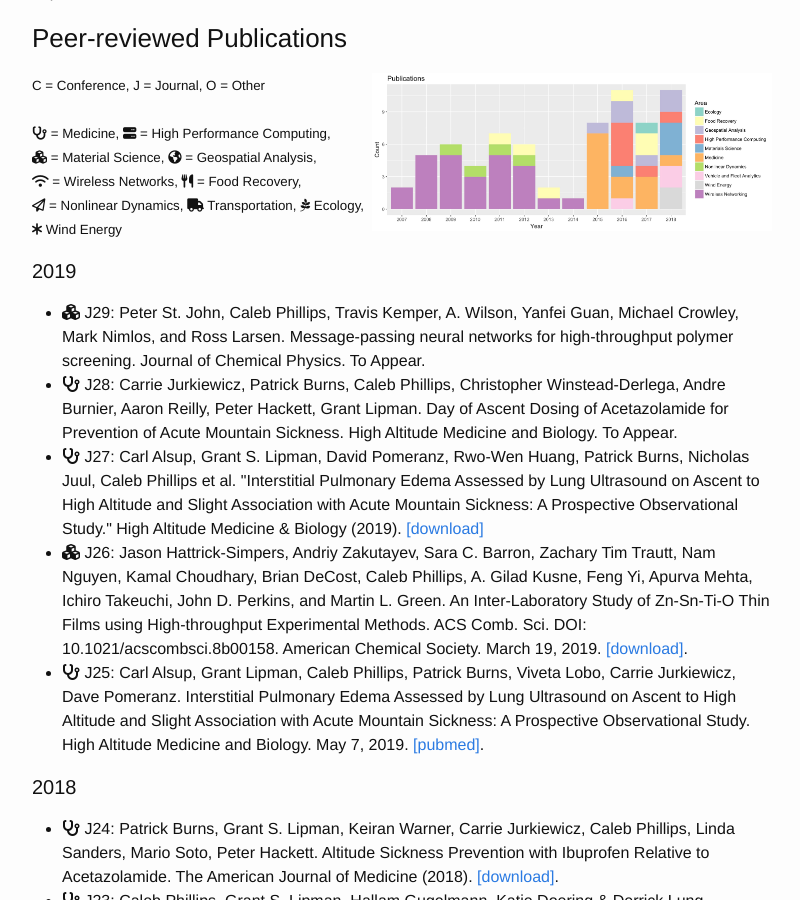
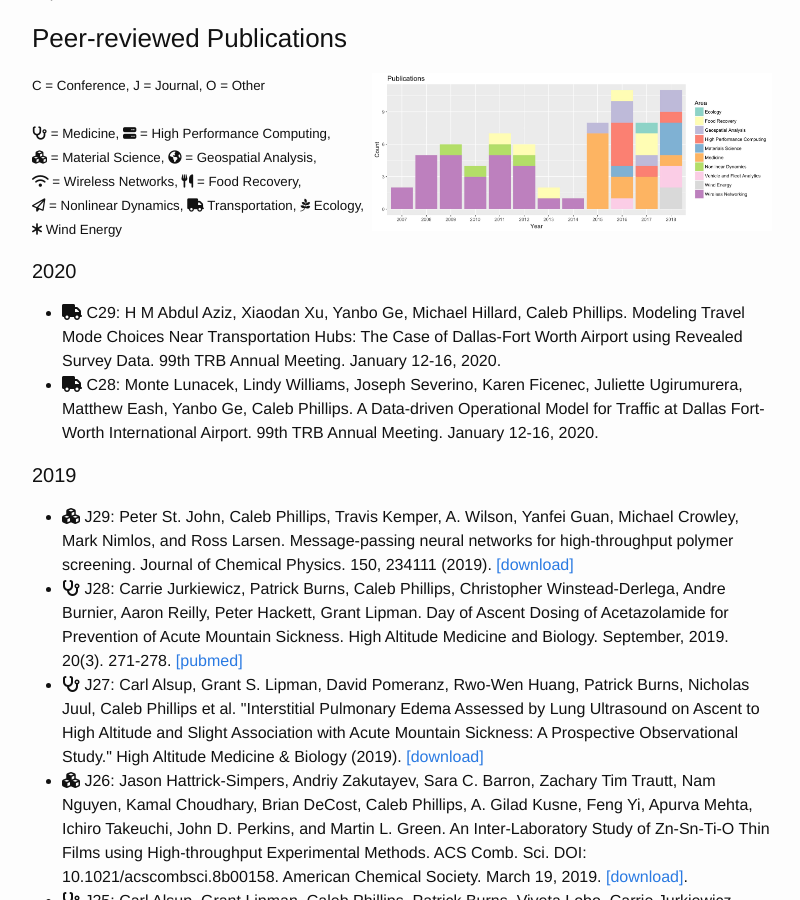
Before and after one commit to somerandomsequence/smallwhitecube, a Jekyll site: the page built from research.md, in a window 1280 px wide and 900 px high, scrolled down 232 px. Shown: the whole window, without its empty margins (238-1038 px from the left). Built offline with Jekyll 4.4.1, drawn with Linux system fonts in a browser that asks for light colours; nearby versions of some CDN libraries.

Commit message:
more papers

```diff
--- a/_includes/papers.html
+++ b/_includes/papers.html
@@ -16,10 +16,16 @@ C = Conference, J = Journal, O = Other<br/><br/>
 <i class="fa fa-asterisk" aria-hidden="true"></i> Wind Energy
 </small>
 
+  <h4>2020</h4>
+  <ul>
+    <li><i class="fa fa-truck"></i> C29: H M Abdul Aziz, Xiaodan Xu, Yanbo Ge, Michael Hillard, Caleb Phillips. Modeling Travel Mode Choices Near Transportation Hubs: The Case of Dallas-Fort Worth Airport using Revealed Survey Data. 99th TRB Annual Meeting. January 12-16, 2020.</li>
+    <li><i class="fa fa-truck"></i> C28: Monte Lunacek, Lindy Williams, Joseph Severino, Karen Ficenec, Juliette Ugirumurera, Matthew Eash, Yanbo Ge, Caleb Phillips. A Data-driven Operational Model for Traffic at Dallas Fort-Worth International Airport. 99th TRB Annual Meeting. January 12-16, 2020.</li>
+  </ul>
+
   <h4>2019</h4>
   <ul>
-   <li><i class="fa fa-cubes" aria-hidden="true"></i> J29: Peter St. John, Caleb Phillips, Travis Kemper, A. Wilson, Yanfei Guan, Michael Crowley, Mark Nimlos, and Ross Larsen. Message-passing neural networks for high-throughput polymer screening. Journal of Chemical Physics. To Appear.</li>
-   <li><i class="fa fa-stethoscope" aria-hidden="true"></i> J28: Carrie Jurkiewicz, Patrick Burns, Caleb Phillips, Christopher Winstead-Derlega, Andre Burnier, Aaron Reilly, Peter Hackett, Grant Lipman. Day of Ascent Dosing of Acetazolamide for Prevention of Acute Mountain Sickness. High Altitude Medicine and Biology. To Appear.</li>
+   <li><i class="fa fa-cubes" aria-hidden="true"></i> J29: Peter St. John, Caleb Phillips, Travis Kemper, A. Wilson, Yanfei Guan, Michael Crowley, Mark Nimlos, and Ross Larsen. Message-passing neural networks for high-throughput polymer screening. Journal of Chemical Physics. 150, 234111 (2019). <a href="https://aip.scitation.org/doi/full/10.1063/1.5099132">[download]</a></li>
+   <li><i class="fa fa-stethoscope" aria-hidden="true"></i> J28: Carrie Jurkiewicz, Patrick Burns, Caleb Phillips, Christopher Winstead-Derlega, Andre Burnier, Aaron Reilly, Peter Hackett, Grant Lipman. Day of Ascent Dosing of Acetazolamide for Prevention of Acute Mountain Sickness. High Altitude Medicine and Biology. September, 2019. 20(3). 271-278. <a href="https://www.ncbi.nlm.nih.gov/pubmed/31259608">[pubmed]</a></li>
    <li><i class="fa fa-stethoscope" aria-hidden="true"></i> J27: Carl Alsup, Grant S. Lipman, David Pomeranz, Rwo-Wen Huang, Patrick Burns, Nicholas Juul, Caleb Phillips et al. "Interstitial Pulmonary Edema Assessed by Lung Ultrasound on Ascent to High Altitude and Slight Association with Acute Mountain Sickness: A Prospective Observational Study." High Altitude Medicine & Biology (2019). <a href="https://www.liebertpub.com/doi/abs/10.1089/ham.2018.0123">[download]</a></li>
    <li><i class="fa fa-cubes" aria-hidden="true"></i> J26: Jason Hattrick-Simpers, Andriy Zakutayev, Sara C. Barron, Zachary Tim Trautt, Nam Nguyen, Kamal Choudhary, Brian DeCost, Caleb Phillips, A. Gilad Kusne, Feng Yi, Apurva Mehta, Ichiro Takeuchi, John D. Perkins, and Martin L. Green. An Inter-Laboratory Study of Zn-Sn-Ti-O Thin Films using High-throughput Experimental Methods. ACS Comb. Sci. DOI: 10.1021/acscombsci.8b00158. American Chemical Society. March 19, 2019. <a href="https://pubs.acs.org/doi/10.1021/acscombsci.8b00158">[download]</a>.</li>
    <li><i class="fa fa-stethoscope" aria-hidden="true"></i> J25: Carl Alsup, Grant Lipman, Caleb Phillips, Patrick Burns, Viveta Lobo, Carrie Jurkiewicz, Dave Pomeranz. Interstitial Pulmonary Edema Assessed by Lung Ultrasound on Ascent to High Altitude and Slight Association with Acute Mountain Sickness: A Prospective Observational Study. High Altitude Medicine and Biology. May 7, 2019. <a href="https://www.ncbi.nlm.nih.gov/pubmed/31045443">[pubmed]</a>.</li>
```
